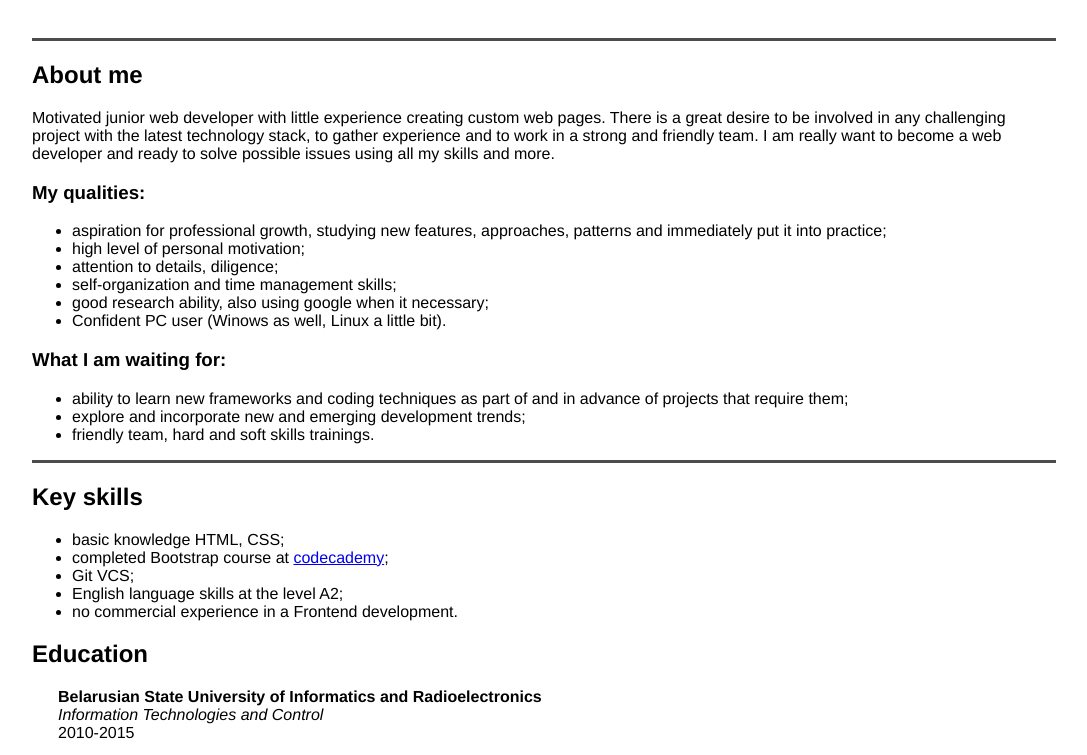
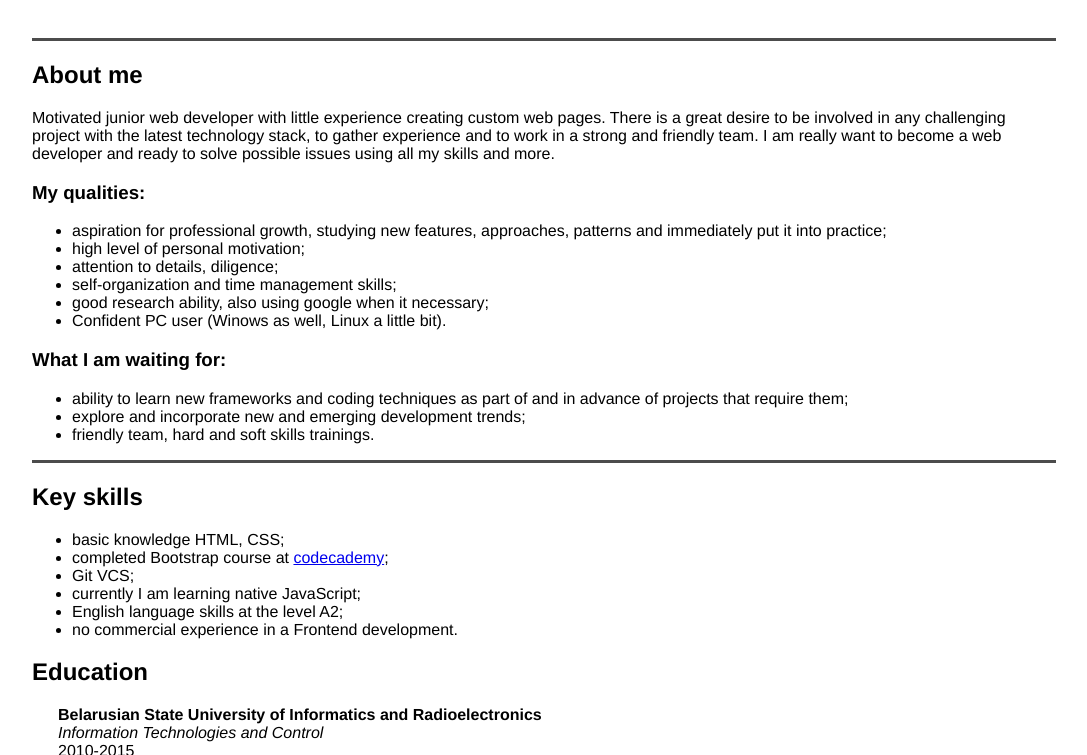
Before and after one commit to andrew-mak/andrew-mak.github.io, a plain HTML site: page index.html in a window 1280 px wide. Shown: the part 257-1012 px from the top of the page, without its empty margins (96-1183 px from the left). Drawn offline with Linux system fonts and the light colour scheme.

Commit message:
doc: add one point to skill

```diff
--- a/index.html
+++ b/index.html
@@ -51,6 +51,7 @@
           <li>basic knowledge HTML, CSS;</li>
           <li>completed Bootstrap course at <a href="https://www.codecademy.com/learn/learn-bootstrap">codecademy</a>;</li>
           <li>Git VCS;</li>
+          <li>currently I am learning native JavaScript;</li>
           <li>English language skills at the level A2;</li>
           <li>no commercial experience in a Frontend development.</li>
         </ul>
```
